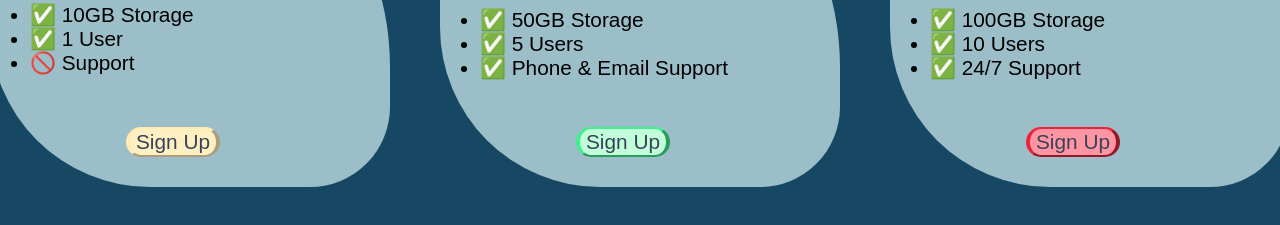
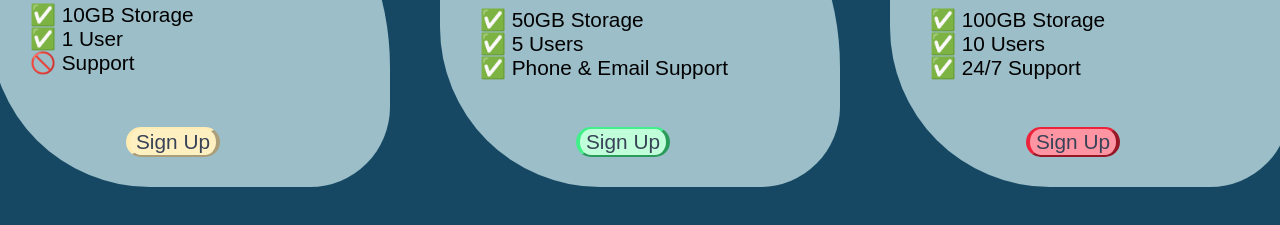
Before and after one commit to diyaad4d/Pricing-Table, a plain HTML site: page index.html in a window 1280 px wide. Shown: the part 421-646 px from the top of the page. Drawn offline with Linux system fonts and the light colour scheme; a web font is replaced by a local one.

Commit message:
Update index.html

```diff
--- a/index.html
+++ b/index.html
@@ -135,6 +135,9 @@
         border-color: #ec243b;
         background-color: #ff95a2;
        }
+      .plan-features{
+        list-style: none;
+       }
        /* #43ef8b; */
 
       /* Hint: What can you do with a media query and flexbox? */
```
